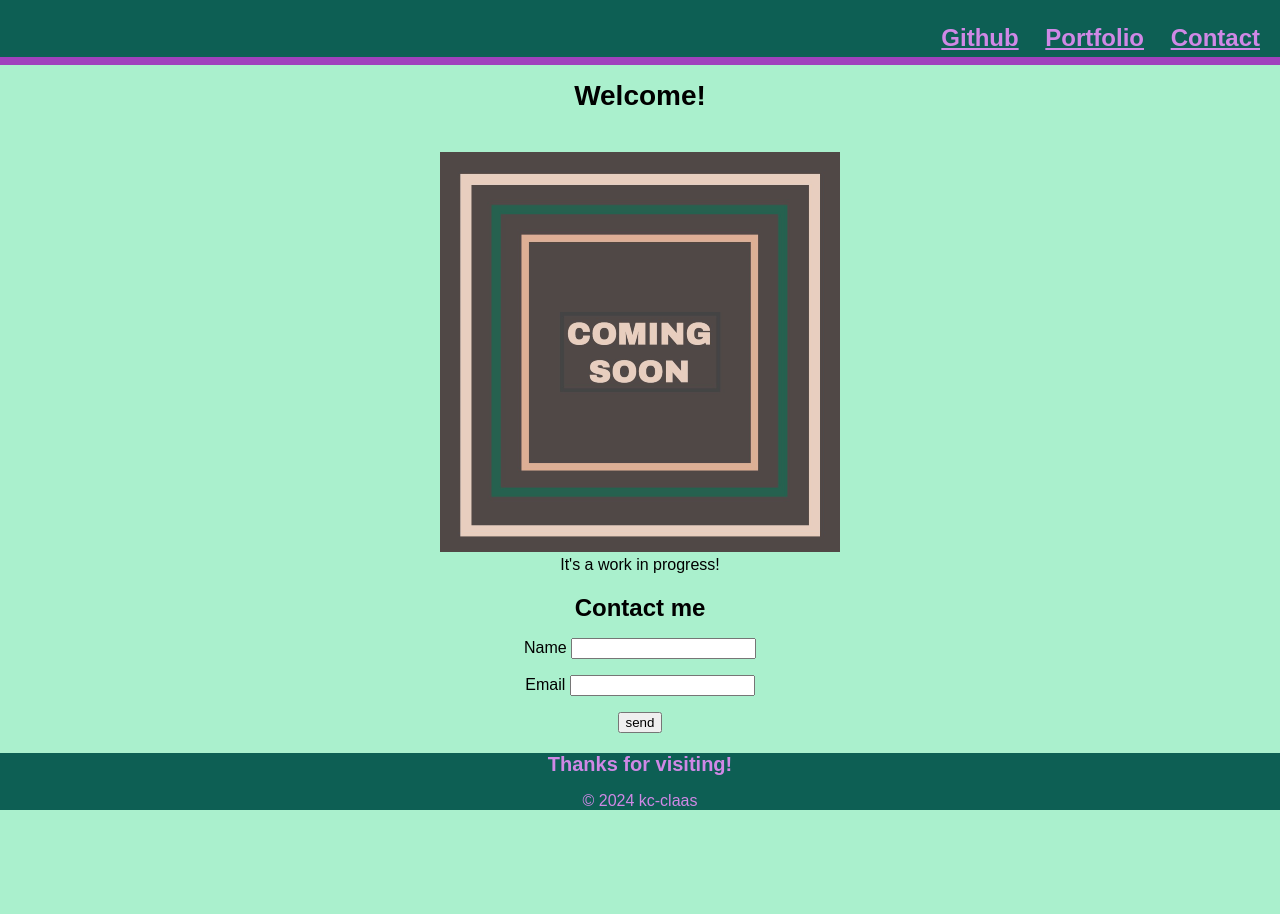
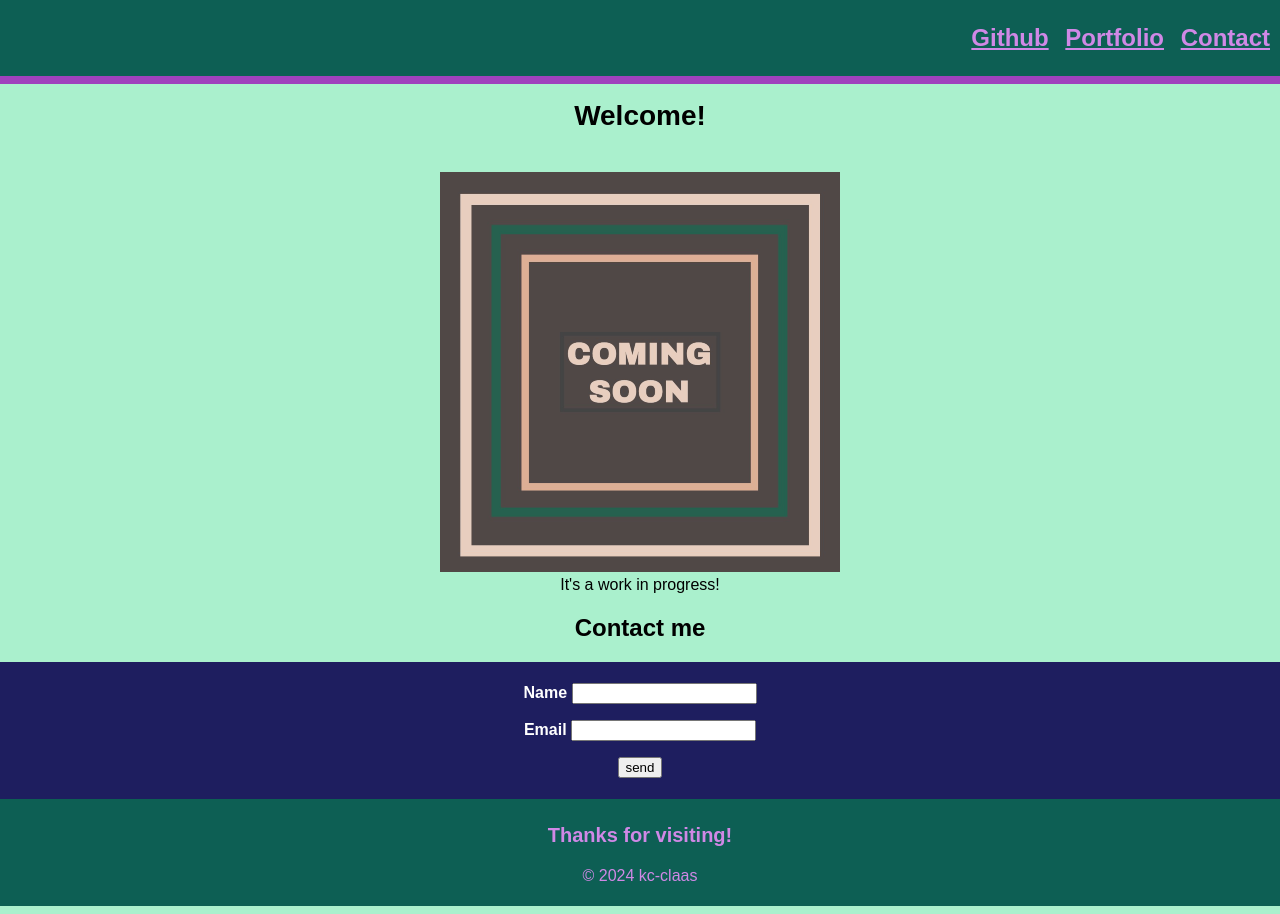
Before and after one commit to kc-claas/landing-page-miniproject, a plain HTML site: page index.html in a window 1280 px wide. Before the commit the page ends 810 px from the top, so only its background shows below. Drawn offline with Linux system fonts and the light colour scheme.

Commit message:
further css tweaks

```diff
--- a/assets/style.css
+++ b/assets/style.css
@@ -1,35 +1,34 @@
 *{
     font-family: Arial, Helvetica, sans-serif;
-    margin-left: 0; margin-right:0; margin-bottom:0;
-}
-
-body {font-size: 16px;
-    text-align:center;
-    color:black;
-    background-color: rgb(170, 240, 205);
+    margin-left: 0; margin-right:0;
 }
 
 h1{font-size: 28px;}
 h2{font-size: 24px;}
 h3{font-size: 20px;}
 
+body {font-size: 16px;
+    text-align:center;
+    color:black;
+    background-color: rgb(170, 240, 205);}
+
 header, footer, nav {background-color: rgb(13, 95, 84);
 color: rgb(208, 136, 230);}
 
-header {position:fixed; top:0; left:0; right:0;
-        padding-bottom: 5px;
-        border-bottom: 8px solid rgb(160, 65, 189);
-}
+header{position:fixed; top:0; left:0; right:0;
+        border-bottom: 8px solid rgb(160, 65, 189);}
 
 nav{text-align: right;
-    font-size: 24px;
-}
+    font-size: 24px;}
 
-header nav ul li {display: inline;
-}
+header nav ul li {display: inline;}
 
-a{color:rgb(208, 136, 230); font-weight: bolder; margin-right:20px;}
+a{color:rgb(208, 136, 230); font-weight: bolder; margin-right:10px;}
 
-h1{margin-top: 80px;}
+h1{margin-top:100px;}
 
 figure {margin-top: 40px;}
+
+form {background-color: rgb(30, 30, 95); font-weight: bold; color:white; padding:5px;}
+
+footer {padding:5px;}
--- a/index.html
+++ b/index.html
@@ -17,6 +17,8 @@
             </ul>
         </nav>
     </header>
+
+    <main>
     <h1>Welcome!</h1>
     <figure>
         <img src="./assets/image-1.png" alt="Coming Soon">
@@ -38,6 +40,8 @@
         </p>
         </form>
     </section>
+    </main>
+
     <footer>
         <h3>Thanks for visiting!</h3>
         <p>&copy; 2024 kc-claas</p>
```
